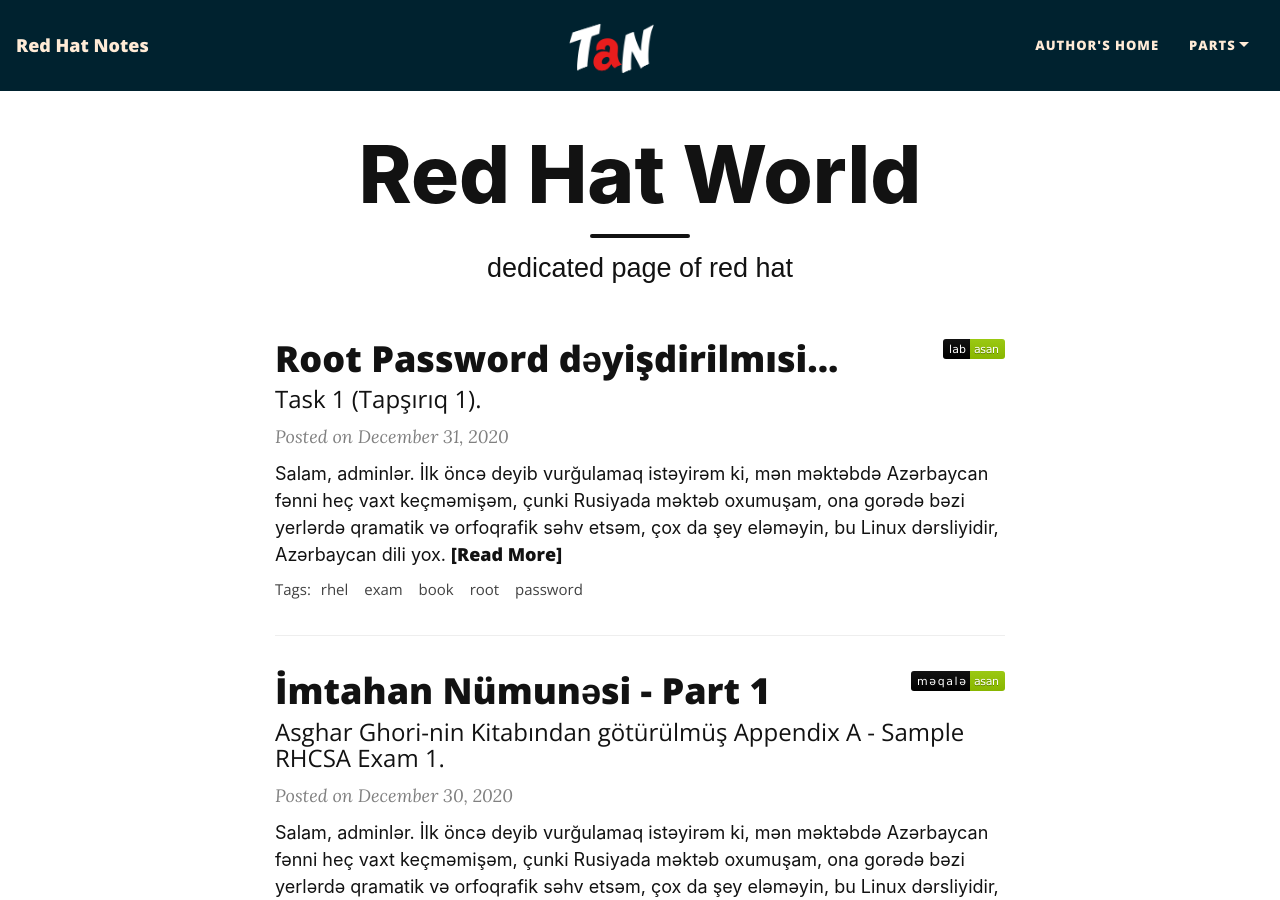
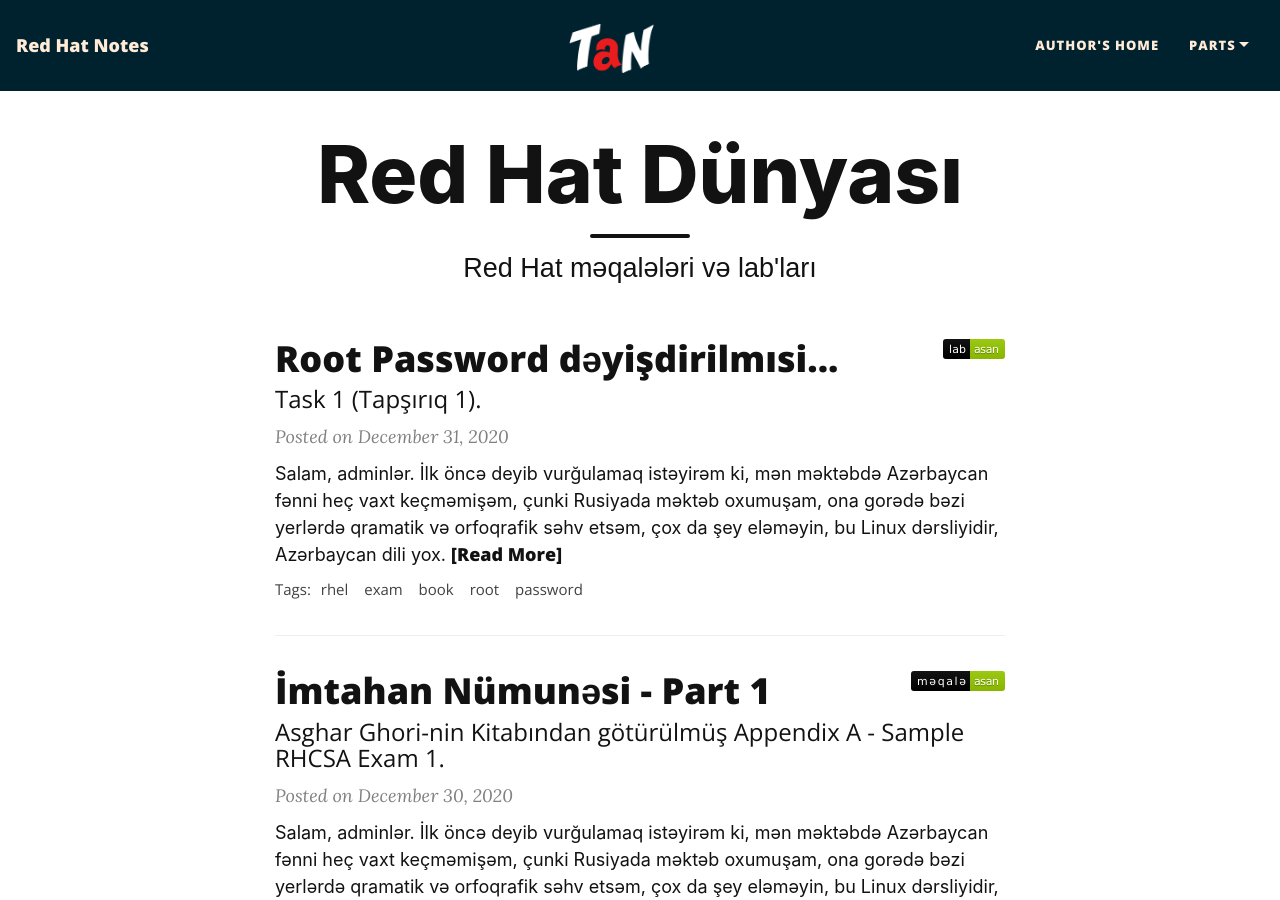
Before and after one commit to DrMohmX/takeanote, a Jekyll site: the page built from redhat.md, in a window 1280 px wide and 900 px high. Built offline with Jekyll 4.4.1, drawn with Linux system fonts in a browser that asks for light colours; nearby versions of some CDN libraries.

Commit message:
article-added

```diff
--- a/redhat.md
+++ b/redhat.md
@@ -1,5 +1,5 @@
 ---
 layout: home
-title: Red Hat World
-subtitle:  dedicated page of red hat
+title: Red Hat Dünyası
+subtitle: Red Hat məqalələri və lab'ları
 ---
```
